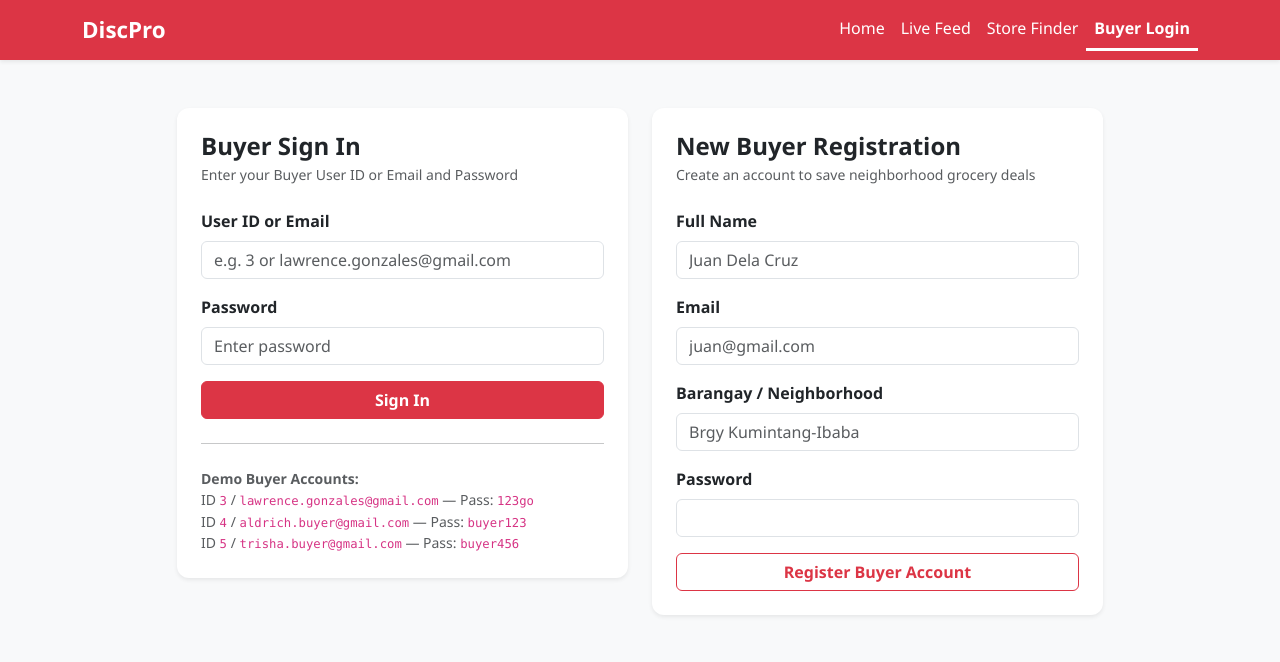
After one commit to gonzaleslawrence3006-pixel/DiscPro, a Spring Boot app: page /login in a window 1280 px wide. The commit adds this page. Shown: the top 662 px of the page. Run offline with Spring Boot 4, Linux system fonts and the light colour scheme.

Commit message:
created a userlogin and separated the store dashboard

```diff
--- /dev/null
+++ b/src/main/java/com/discpro/discpro/controller/AuthController.java
@@ -0,0 +1,68 @@
+package com.discpro.discpro.controller;
+
+import com.discpro.discpro.model.Buyer;
+import com.discpro.discpro.service.UserService;
+import jakarta.servlet.http.HttpSession;
+import org.springframework.stereotype.Controller;
+import org.springframework.ui.Model;
+import org.springframework.web.bind.annotation.GetMapping;
+import org.springframework.web.bind.annotation.PostMapping;
+import org.springframework.web.bind.annotation.RequestParam;
+
+@Controller
+public class AuthController {
+
+    private final UserService userService;
+
+    public AuthController(UserService userService) {
+        this.userService = userService;
+    }
+
+    @GetMapping("/login")
+    public String loginPage(HttpSession session) {
+        if (session.getAttribute("loggedInBuyerId") != null) {
+            return "redirect:/buyer/dashboard";
+        }
+        return "login";
+    }
+
+    @PostMapping("/login")
+    public String processLogin(@RequestParam String identifier,
+                               @RequestParam String password,
+                               HttpSession session,
+                               Model model) {
+        try {
+            Buyer buyer = userService.authenticateBuyer(identifier, password);
+            session.setAttribute("loggedInBuyerId", buyer.getId());
+            session.setAttribute("loggedInBuyerName", buyer.getName());
+            return "redirect:/buyer/dashboard";
+        } catch (IllegalArgumentException e) {
+            model.addAttribute("error", e.getMessage());
+            return "login";
+        }
+    }
+
+    @PostMapping("/register")
+    public String processRegister(@RequestParam String name,
+                                  @RequestParam String email,
+                                  @RequestParam String password,
+                                  @RequestParam String neighborhood,
+                                  HttpSession session,
+                                  Model model) {
+        try {
+            Buyer created = userService.registerBuyer(name, email, password, neighborhood);
+            session.setAttribute("loggedInBuyerId", created.getId());
+            session.setAttribute("loggedInBuyerName", created.getName());
+            return "redirect:/buyer/dashboard";
+        } catch (IllegalArgumentException e) {
+            model.addAttribute("registerError", e.getMessage());
+            return "login";
+        }
+    }
+
+    @GetMapping("/logout")
+    public String logout(HttpSession session) {
+        session.invalidate();
+        return "redirect:/login?logout";
+    }
+}
--- a/src/main/java/com/discpro/discpro/model/Product.java
+++ b/src/main/java/com/discpro/discpro/model/Product.java
@@ -37,9 +37,9 @@ public class Product {
     @Min(value = 1, message = "Quantity must be at least 1")
     private int quantity;
 
-    @ManyToOne(fetch = FetchType.LAZY)
-    @JoinColumn(name = "seller_id", nullable = false)
-    private Seller seller;
+    @ManyToOne(fetch = FetchType.EAGER)
+@JoinColumn(name = "seller_id", nullable = false)
+private Seller seller;
 
     public Product() {}
 
--- /dev/null
+++ b/src/main/resources/templates/login.html
@@ -0,0 +1,96 @@
+<!DOCTYPE html>
+<html xmlns:th="http://www.thymeleaf.org">
+<head>
+    <meta charset="UTF-8">
+    <meta name="viewport" content="width=device-width, initial-scale=1.0">
+    <title>DiscPro - Buyer Login</title>
+    <link href="https://cdn.jsdelivr.net/npm/bootstrap@5.3.3/dist/css/bootstrap.min.css" rel="stylesheet">
+    <link rel="stylesheet" href="/css/theme.css">
+</head>
+<body class="bg-light">
+
+<nav class="navbar navbar-expand-lg navbar-dark bg-danger shadow-sm">
+    <div class="container">
+        <a class="navbar-brand fw-bold" href="/">DiscPro</a>
+        <div class="navbar-nav ms-auto">
+            <a class="nav-link" href="/">Home</a>
+            <a class="nav-link" href="/feed">Live Feed</a>
+            <a class="nav-link" href="/stores">Store Finder</a>
+            <a class="nav-link active fw-semibold" href="/login">Buyer Login</a>
+        </div>
+    </div>
+</nav>
+
+<div class="container py-5">
+    <div class="row g-4 justify-content-center">
+        <!-- Login Card -->
+        <div class="col-md-5">
+            <div class="card shadow-sm border-0">
+                <div class="card-body p-4">
+                    <h4 class="fw-bold mb-1">Buyer Sign In</h4>
+                    <p class="text-muted small mb-4">Enter your Buyer User ID or Email and Password</p>
+
+                    <div th:if="${error}" class="alert alert-danger py-2" th:text="${error}"></div>
+                    <div th:if="${param.logout}" class="alert alert-success py-2">You have been logged out.</div>
+
+                    <form action="/login" method="post">
+                        <div class="mb-3">
+                            <label class="form-label fw-semibold">User ID or Email</label>
+                            <input type="text" name="identifier" class="form-control"
+                                   placeholder="e.g. 3 or lawrence.gonzales@gmail.com" required>
+                        </div>
+                        <div class="mb-3">
+                            <label class="form-label fw-semibold">Password</label>
+                            <input type="password" name="password" class="form-control"
+                                   placeholder="Enter password" required>
+                        </div>
+                        <button type="submit" class="btn btn-red w-100 fw-semibold">Sign In</button>
+                    </form>
+
+                    <hr class="my-4">
+                    <div class="small text-muted">
+                        <strong>Demo Buyer Accounts:</strong><br>
+                        ID <code>3</code> / <code>lawrence.gonzales@gmail.com</code> — Pass: <code>123go</code><br>
+                        ID <code>4</code> / <code>aldrich.buyer@gmail.com</code> — Pass: <code>buyer123</code><br>
+                        ID <code>5</code> / <code>trisha.buyer@gmail.com</code> — Pass: <code>buyer456</code>
+                    </div>
+                </div>
+            </div>
+        </div>
+
+        <!-- Register Card -->
+        <div class="col-md-5">
+            <div class="card shadow-sm border-0">
+                <div class="card-body p-4">
+                    <h4 class="fw-bold mb-1">New Buyer Registration</h4>
+                    <p class="text-muted small mb-4">Create an account to save neighborhood grocery deals</p>
+
+                    <div th:if="${registerError}" class="alert alert-danger py-2" th:text="${registerError}"></div>
+
+                    <form action="/register" method="post">
+                        <div class="mb-3">
+                            <label class="form-label fw-semibold">Full Name</label>
+                            <input type="text" name="name" class="form-control" placeholder="Juan Dela Cruz" required>
+                        </div>
+                        <div class="mb-3">
+                            <label class="form-label fw-semibold">Email</label>
+                            <input type="email" name="email" class="form-control" placeholder="juan@gmail.com" required>
+                        </div>
+                        <div class="mb-3">
+                            <label class="form-label fw-semibold">Barangay / Neighborhood</label>
+                            <input type="text" name="neighborhood" class="form-control" placeholder="Brgy Kumintang-Ibaba" required>
+                        </div>
+                        <div class="mb-3">
+                            <label class="form-label fw-semibold">Password</label>
+                            <input type="password" name="password" class="form-control" required>
+                        </div>
+                        <button type="submit" class="btn btn-outline-danger w-100 fw-semibold">Register Buyer Account</button>
+                    </form>
+                </div>
+            </div>
+        </div>
+    </div>
+</div>
+
+</body>
+</html>
```
Also changed, not shown: src/main/java/com/discpro/discpro/config/DataSeeder.java (+9 -2 lines), src/main/java/com/discpro/discpro/controller/BuyerController.java (+15 -6 lines), src/main/java/com/discpro/discpro/service/UserService.java (+37 -0 lines), src/main/resources/templates/buyer-dashboard.html (+18 -29 lines), src/main/resources/templates/feed.html (+10 -24 lines), src/main/resources/templates/home.html (+10 -24 lines), src/main/resources/templates/seller-dashboard.html (+3 -4 lines), src/main/resources/templates/stores.html (+10 -24 lines).
